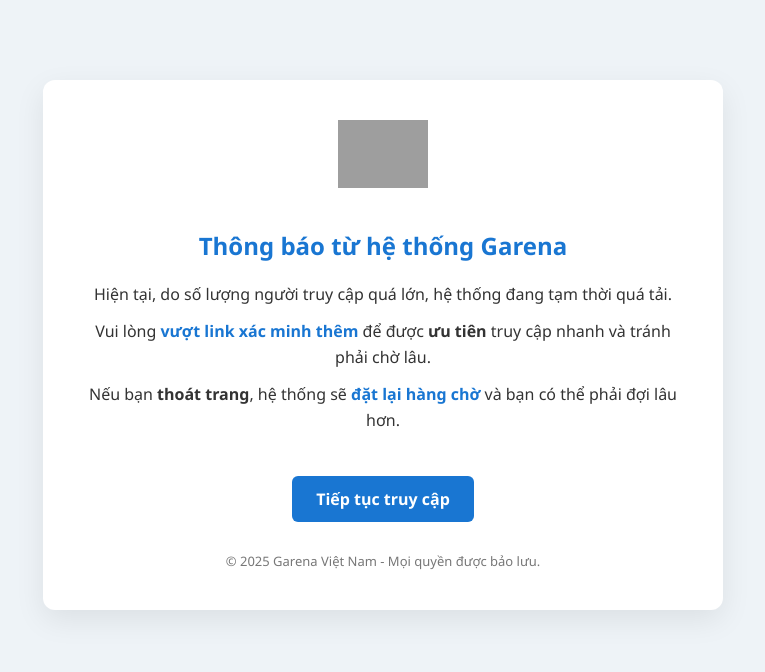
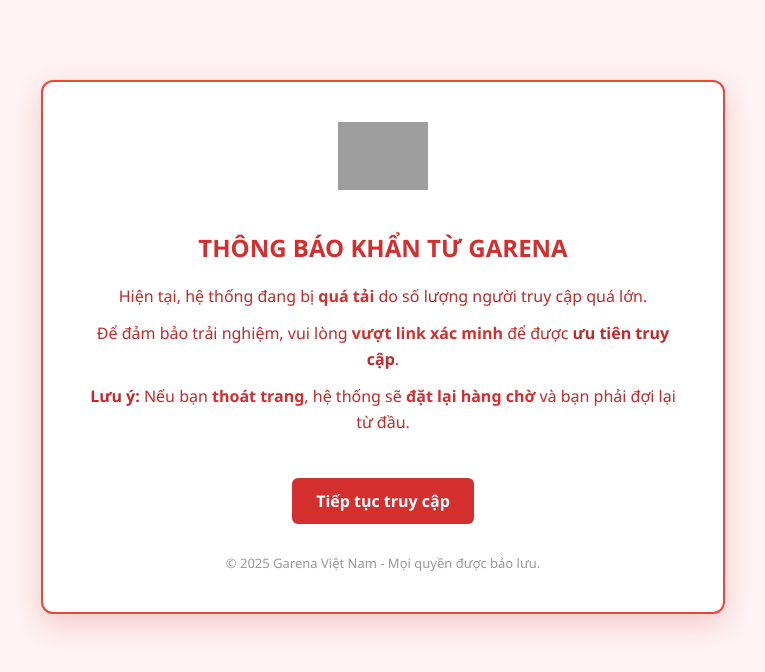
Before and after one commit to nhanquagarena/garena, a plain HTML site: page index.html in a window 1280 px wide. Shown: the whole page, without its empty margins (257-1022 px from the left). Drawn offline with Linux system fonts and the light colour scheme; grey boxes are pictures that could not be loaded.

Commit message:
Update index.html

```diff
--- a/index.html
+++ b/index.html
@@ -3,24 +3,25 @@
 <head>
   <meta charset="UTF-8">
   <meta name="viewport" content="width=device-width, initial-scale=1">
-  <title>Thông báo từ Garena</title>
+  <title>Thông báo khẩn từ Garena</title>
   <style>
     body {
       margin: 0;
       padding: 0;
-      background: #eef3f7;
+      background: #fff3f3;
       font-family: "Segoe UI", sans-serif;
-      color: #333;
+      color: #b71c1c;
       text-align: center;
     }
 
     .container {
       max-width: 600px;
       margin: 80px auto;
-      background: white;
+      background: #ffffff;
       padding: 40px;
       border-radius: 12px;
-      box-shadow: 0 10px 30px rgba(0,0,0,0.08);
+      border: 2px solid #f44336;
+      box-shadow: 0 10px 30px rgba(183, 28, 28, 0.2);
     }
 
     .logo {
@@ -30,7 +31,7 @@
 
     h1 {
       font-size: 24px;
-      color: #1976d2;
+      color: #d32f2f;
       margin-bottom: 20px;
     }
 
@@ -38,18 +39,19 @@
       font-size: 16px;
       line-height: 1.6;
       margin: 12px 0;
+      color: #c62828;
     }
 
     .highlight {
       font-weight: bold;
-      color: #1976d2;
+      color: #d32f2f;
     }
 
     .button {
       display: inline-block;
       margin-top: 30px;
       padding: 12px 24px;
-      background-color: #1976d2;
+      background-color: #d32f2f;
       color: #fff;
       text-decoration: none;
       border-radius: 6px;
@@ -58,23 +60,23 @@
     }
 
     .button:hover {
-      background-color: #0d47a1;
+      background-color: #b71c1c;
     }
 
     .footer {
       margin-top: 30px;
       font-size: 13px;
-      color: #777;
+      color: #999;
     }
   </style>
 </head>
 <body>
   <div class="container">
     <img src="https://upload.wikimedia.org/wikipedia/vi/0/09/Garena_logo.png" alt="Garena Logo" class="logo">
-    <h1>Thông báo từ hệ thống Garena</h1>
-    <p>Hiện tại, do số lượng người truy cập quá lớn, hệ thống đang tạm thời quá tải.</p>
-    <p>Vui lòng <span class="highlight">vượt link xác minh thêm</span> để được <strong>ưu tiên</strong> truy cập nhanh và tránh phải chờ lâu.</p>
-    <p>Nếu bạn <strong>thoát trang</strong>, hệ thống sẽ <span class="highlight">đặt lại hàng chờ</span> và bạn có thể phải đợi lâu hơn.</p>
+    <h1>THÔNG BÁO KHẨN TỪ GARENA</h1>
+    <p>Hiện tại, hệ thống đang bị <span class="highlight">quá tải</span> do số lượng người truy cập quá lớn.</p>
+    <p>Để đảm bảo trải nghiệm, vui lòng <span class="highlight">vượt link xác minh</span> để được <strong>ưu tiên truy cập</strong>.</p>
+    <p><strong>Lưu ý:</strong> Nếu bạn <span class="highlight">thoát trang</span>, hệ thống sẽ <span class="highlight">đặt lại hàng chờ</span> và bạn phải đợi lại từ đầu.</p>
 
     <a href="https://example.com/link" class="button">Tiếp tục truy cập</a>
 
```
